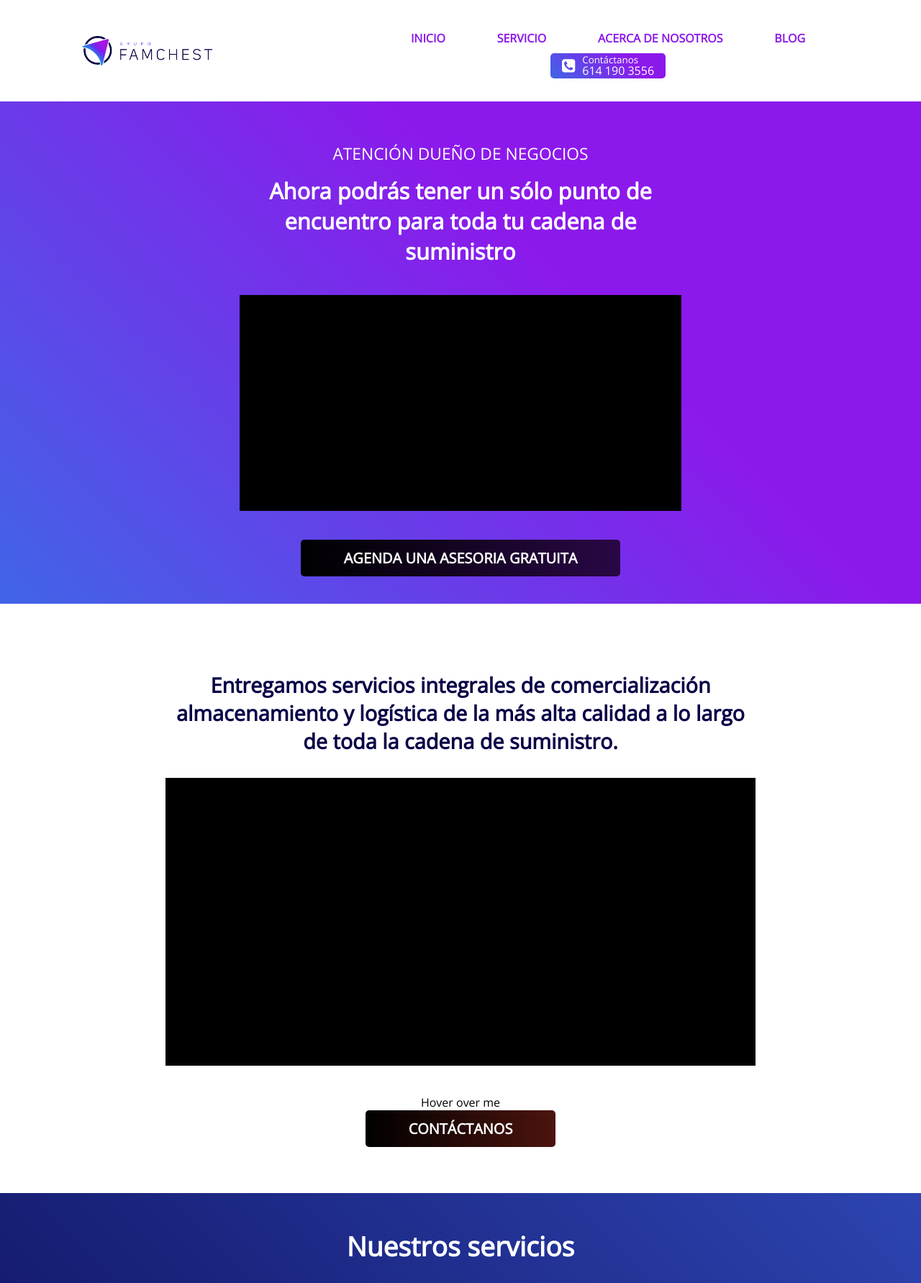
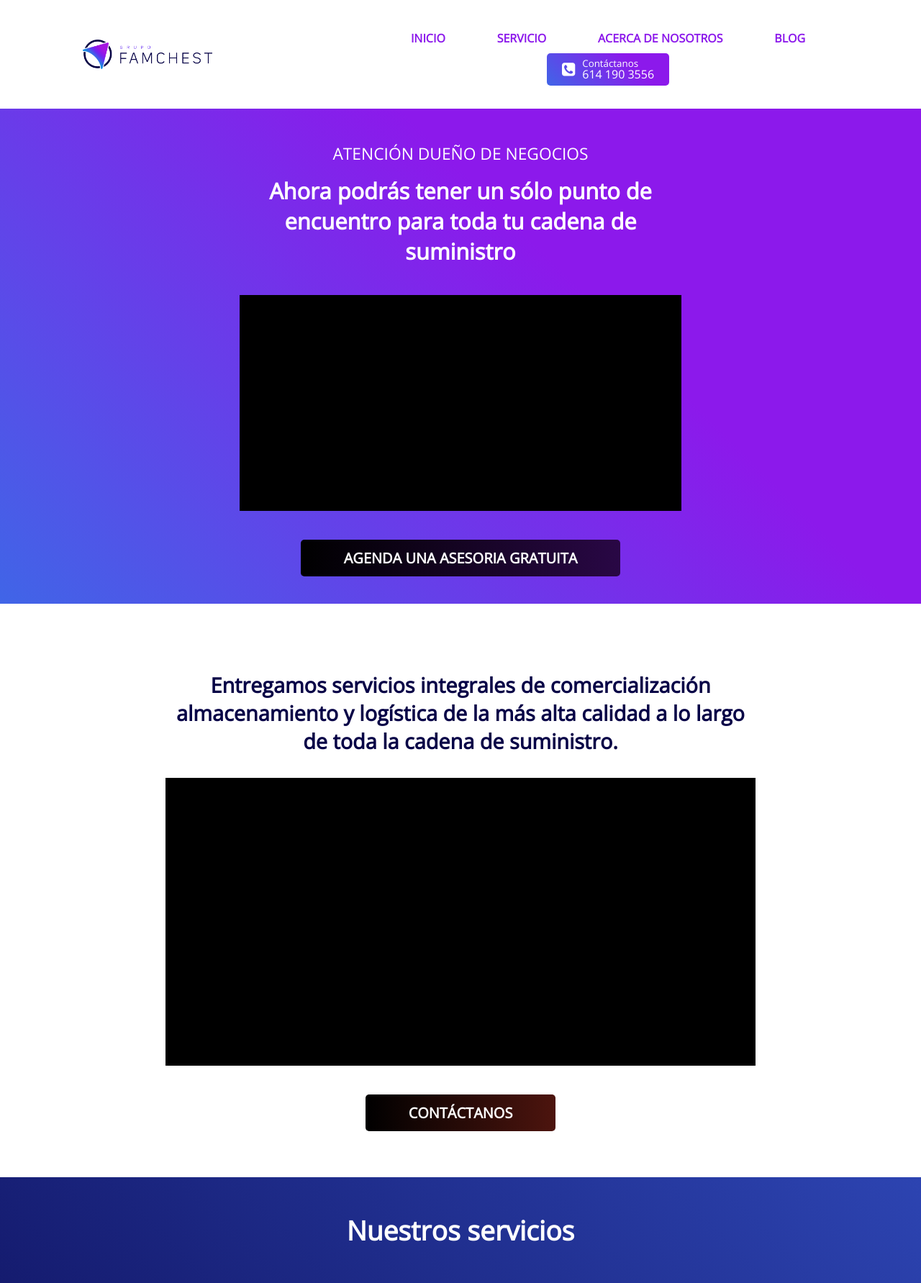
Before and after one commit to aaron2421/landing-famchest, a PHP site: page / in a window 1280 px wide. Shown: the top 1783 px of the page at 72% size. Run offline with PHP 8.4, Linux system fonts and the light colour scheme.

Commit message:
boton de telefono, accion de boton

```diff
--- a/home.html
+++ b/home.html
@@ -83,9 +83,9 @@
           logística de la más alta calidad a lo largo de toda la cadena de suministro.</p>
         <!-- <img src="src/img/presencia.png" alt="presencia" /> -->
         <div id="presencia-container"></div>
-        <div class="tooltip">Hover over me
+        <!-- <div class="tooltip">Hover over me
           <span class="tooltiptext">Tooltip text</span>
-        </div>
+        </div> -->
         <button class="btn btn-orange">CONTÁCTANOS</button>
       </div>
       <div id="pt3">
--- a/main.js
+++ b/main.js
@@ -1,6 +1,8 @@
 var phoneBtn = document.getElementById("phone-btn");
 var contactBtn = document.getElementsByClassName("contact-btn")[0];
 var contactBtn2 = document.getElementsByClassName("contact-btn")[1];
+
+var ancho = window.innerWidth;
 
 function myFunction() {
   var x = document.getElementById("myLinks");
@@ -13,9 +15,9 @@ function myFunction() {
 
 phoneBtn.onclick = () => {
   if (ancho <= 600) {
-    location.href = "tel:+523320350386";
+    location.href = "tel:+526141903556";
   } else {
-    location.href = "https://api.whatsapp.com/send?phone=+523320350386";
+    location.href = "https://api.whatsapp.com/send?phone=+526141903556";
   }
 };
 
--- a/styles.css
+++ b/styles.css
@@ -110,9 +110,9 @@ ul {
   align-items: center;
   justify-content: center;
   padding: 0 10px;
-  height: 35px;
+  height: 45px;
   border-radius: 5px;
-  min-width: 140px;
+  width: 150px;
   cursor: pointer;
   transition: all 0.6s;
 }
```
